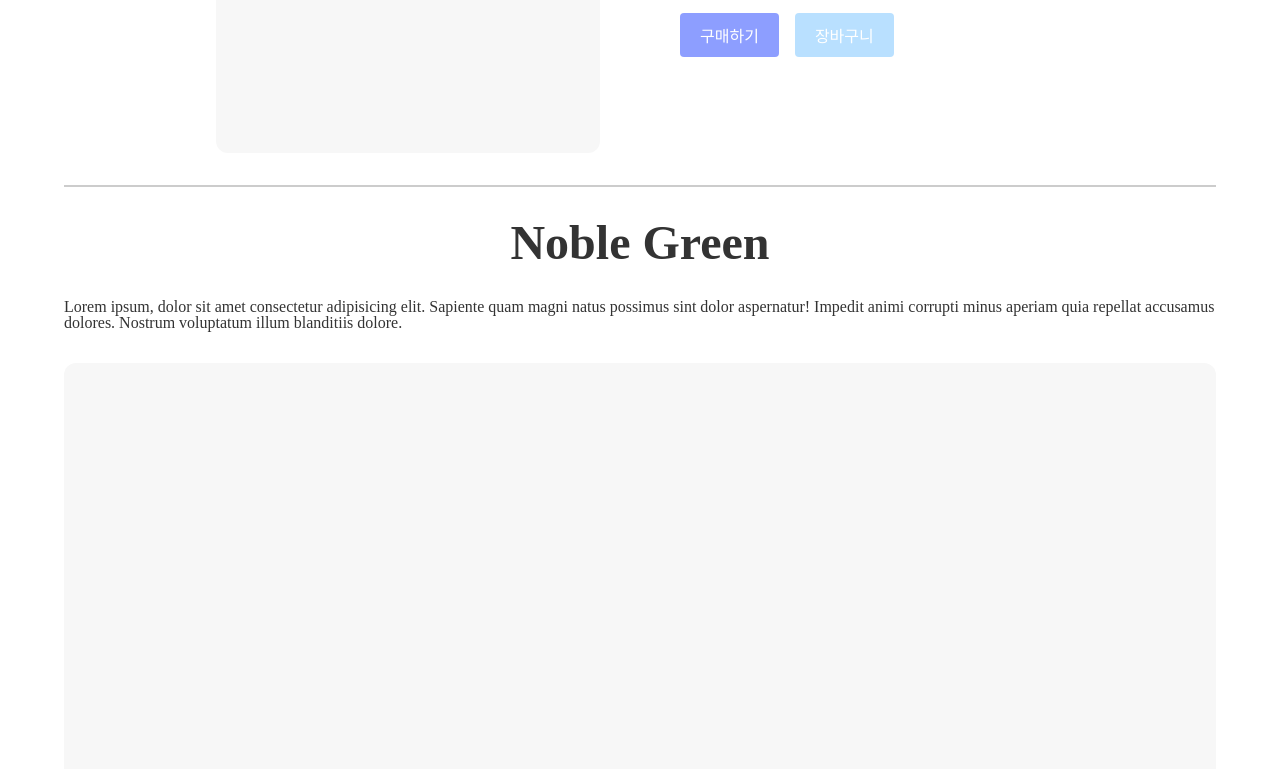
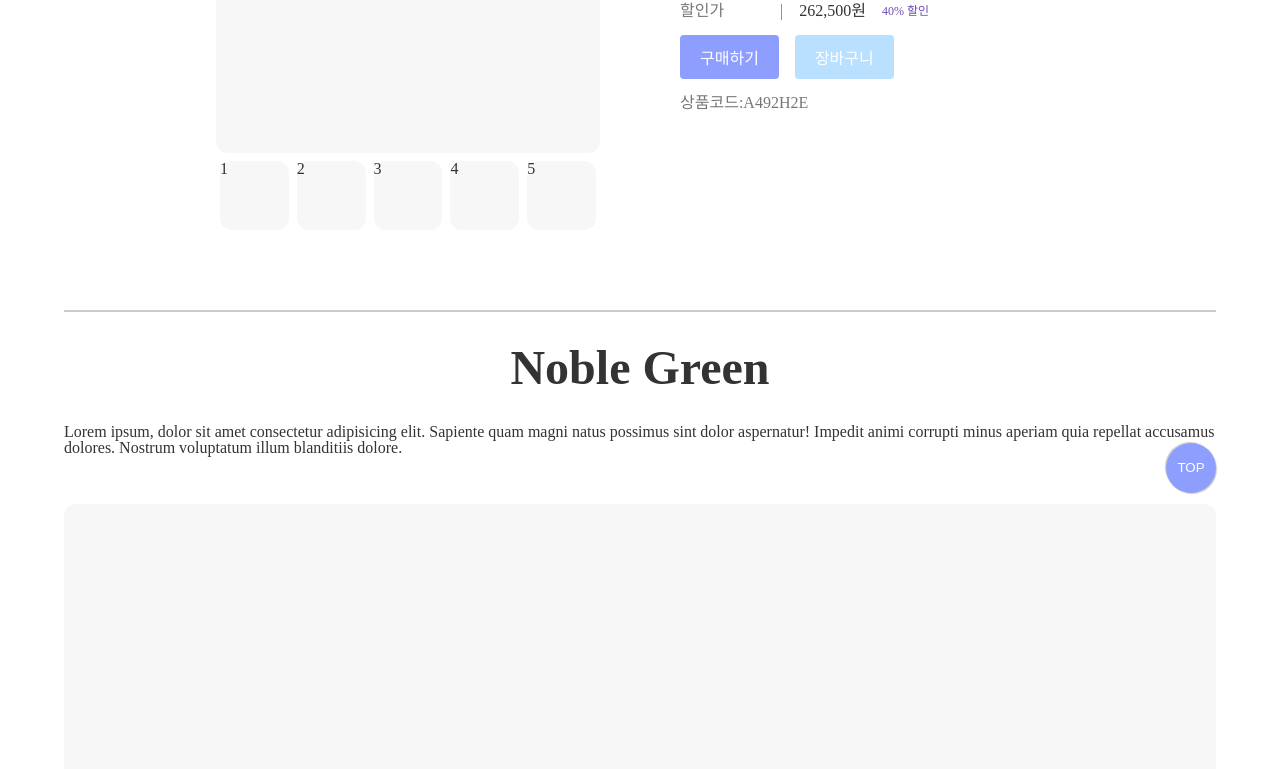
Before and after one commit to Choi-Yuchan/withus_frontend, a React (Create React App) app: page /product/0 in a window 1280 px wide. Shown: the part 291-1060 px from the top of the page. Built offline with nearby package versions, Linux system fonts and the light colour scheme.

Commit message:
modify a esint rule and create a ToTopButton

```diff
--- /dev/null
+++ b/src/components/ToTopBtn.jsx
@@ -0,0 +1,33 @@
+import { styled } from "styled-components";
+
+const StyledButton = styled.button`
+  border-radius: 100%;
+  width: 50px;
+  height: 50px;
+  background-color: #8d9eff;
+  color: white;
+  border-style: none;
+  box-shadow: 1px 1px 1px #ccc, -1px -1px 1px #ccc;
+`;
+
+const BtnContainer = styled.div`
+  position: sticky;
+  bottom: 1rem;
+  width: 100%;
+  display: flex;
+  justify-content: flex-end;
+  margin-bottom: 1rem;
+`;
+
+const ToTopBtn = () => {
+  const moveToTop = () => {
+    window.scrollTo({ top: 0, behavior: "smooth" });
+  };
+  return (
+    <BtnContainer>
+      <StyledButton onClick={() => moveToTop()}>TOP</StyledButton>
+    </BtnContainer>
+  );
+};
+
+export default ToTopBtn;
--- a/src/page/ProductDetail.jsx
+++ b/src/page/ProductDetail.jsx
@@ -3,10 +3,12 @@ import { styled } from "styled-components";
 import { Header } from "../components/Header";
 import { Footer } from "../components/Footer";
 import Button from "../components/Button";
+import ToTopBtn from "../components/ToTopBtn";
 // import axios from "axios";
 // import { useEffect } from "react";
 
 export default function ProductDetail() {
+  const detailImages = [1, 2, 3, 4, 5];
   // useEffect(() => {
   //   fetchData();
   // }, []);
@@ -20,6 +22,7 @@ export default function ProductDetail() {
   //     console.error(error);
   //   }
   // };
+
   return (
     <div className="main-font-color">
       <Header />
@@ -27,6 +30,11 @@ export default function ProductDetail() {
         <ProductInfoSection>
           <div>
             <ProductImage />
+            <ProductDetailImageContainer>
+              {detailImages.map((image, index) => (
+                <ProductDetailImage key={index}>{image}</ProductDetailImage>
+              ))}
+            </ProductDetailImageContainer>
           </div>
           <ProductInfo>
             <div>Product</div>
@@ -54,6 +62,7 @@ export default function ProductDetail() {
               <Button title={"구매하기"} />
               <Button title={"장바구니"} type={"cart"} />
             </ButtonBox>
+            <div className="sub-font-color">상품코드:A492H2E</div>
           </ProductInfo>
         </ProductInfoSection>
         <ProductDetailSection>
@@ -64,8 +73,15 @@ export default function ProductDetail() {
             corrupti minus aperiam quia repellat accusamus dolores. Nostrum
             voluptatum illum blanditiis dolore.
           </p>
-          <ProductDetailImage />
+          <DetailImage />
+          <p>
+            Lorem ipsum, dolor sit amet consectetur adipisicing elit. Sapiente
+            quam magni natus possimus sint dolor aspernatur! Impedit animi
+            corrupti minus aperiam quia repellat accusamus dolores. Nostrum
+            voluptatum illum blanditiis dolore.
+          </p>
         </ProductDetailSection>
+        <ToTopBtn />
       </DetailMain>
       <Footer />
     </div>
@@ -77,6 +93,11 @@ const ProductDetailSection = styled.section`
   align-items: center;
   justify-content: space-around;
   padding-block: 2rem;
+
+  div:first-of-type {
+    display: flex;
+    flex-direction: column;
+  }
 
   h2 {
     font-weight: 600;
@@ -125,10 +146,11 @@ const ProductInfoSection = styled.section`
   display: flex;
   align-items: center;
   justify-content: center;
-  padding-bottom: 2rem;
+  padding-bottom: 5rem;
   border-bottom: 2px solid #ccc;
 `;
 const DetailMain = styled.main`
+  position: relative;
   display: flex;
   flex-direction: column;
   padding-top: 60px;
@@ -138,6 +160,21 @@ const DetailMain = styled.main`
     width: 100%;
   }
 `;
+const ProductDetailImageContainer = styled.div`
+  display: flex;
+  justify-content: center;
+  align-items: center;
+  margin-top: 0.5rem;
+  margin-right: 5rem;
+  gap: 0.5rem;
+`;
+const ProductDetailImage = styled.div`
+  width: calc((30vw / 5) - 0.5rem);
+  aspect-ratio: 1/1;
+  border-radius: 12px;
+  background-color: #f7f7f7;
+  gap: 0.5rem;
+`;
 const ProductImage = styled.div`
   width: 30vw;
   aspect-ratio: 1/1;
@@ -145,9 +182,10 @@ const ProductImage = styled.div`
   background-color: #f7f7f7;
   margin-right: 5rem;
 `;
-const ProductDetailImage = styled.div`
+const DetailImage = styled.div`
   width: 100%;
   aspect-ratio: 2/1;
   border-radius: 12px;
   background-color: #f7f7f7;
+  margin-block: 1rem;
 `;
```
Also changed, not shown: .eslintrc.js.
